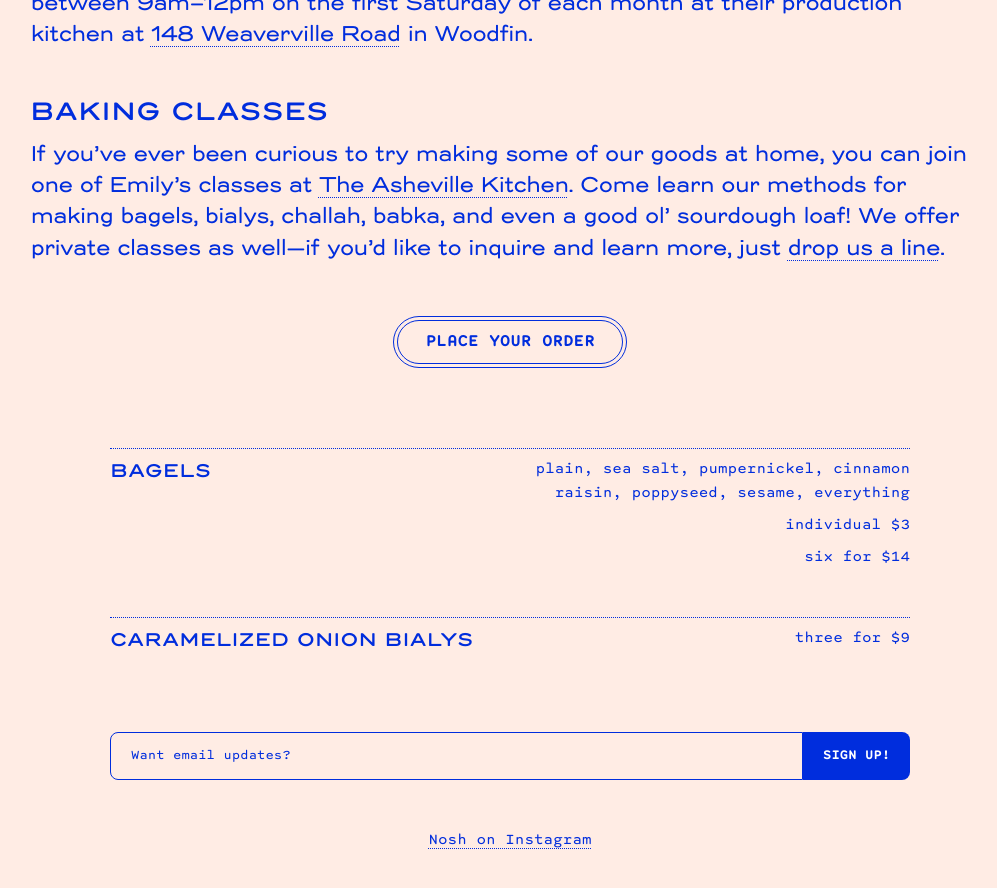
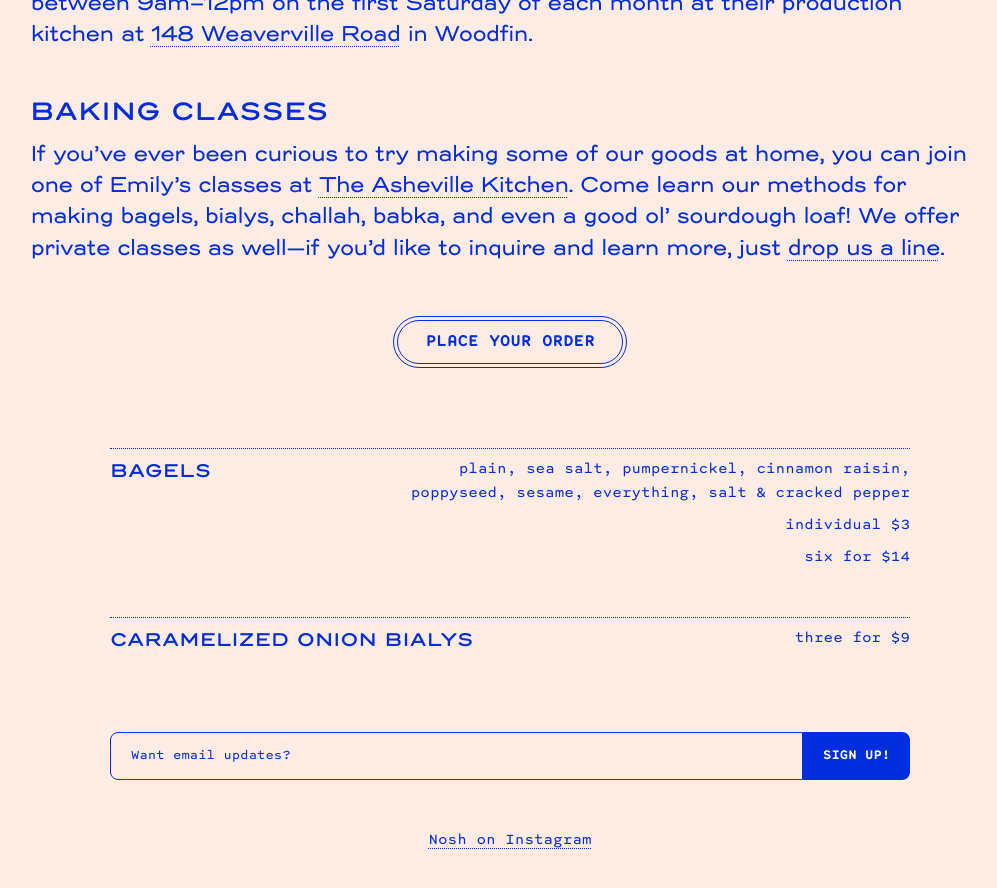
Before and after one commit to mattjohnlee/nosh-avl, a Jekyll site: the page built from index.md, in a window 1280 px wide and 900 px high, scrolled down 856 px. Shown: the top 888 px of the window, without its empty margins (130-1127 px from the left). Built offline with Jekyll 4.4.1, drawn with Linux system fonts in a browser that asks for light colours.

Commit message:
add salt & pepper

```diff
--- a/index.md
+++ b/index.md
@@ -36,7 +36,7 @@ slug: home
 	<li class="menu-item">
 	  <span class="menu-item__name">Bagels</span>
 	  <span class="menu-item__price">
-	  	<span>plain, sea salt, pumpernickel, cinnamon raisin, poppyseed, sesame, everything</span>
+	  	<span>plain, sea salt, pumpernickel, cinnamon raisin, poppyseed, sesame, everything, salt & cracked pepper</span>
   		<span>individual $3</span>
   		<span>six for $14</span>
   	</span>
```
